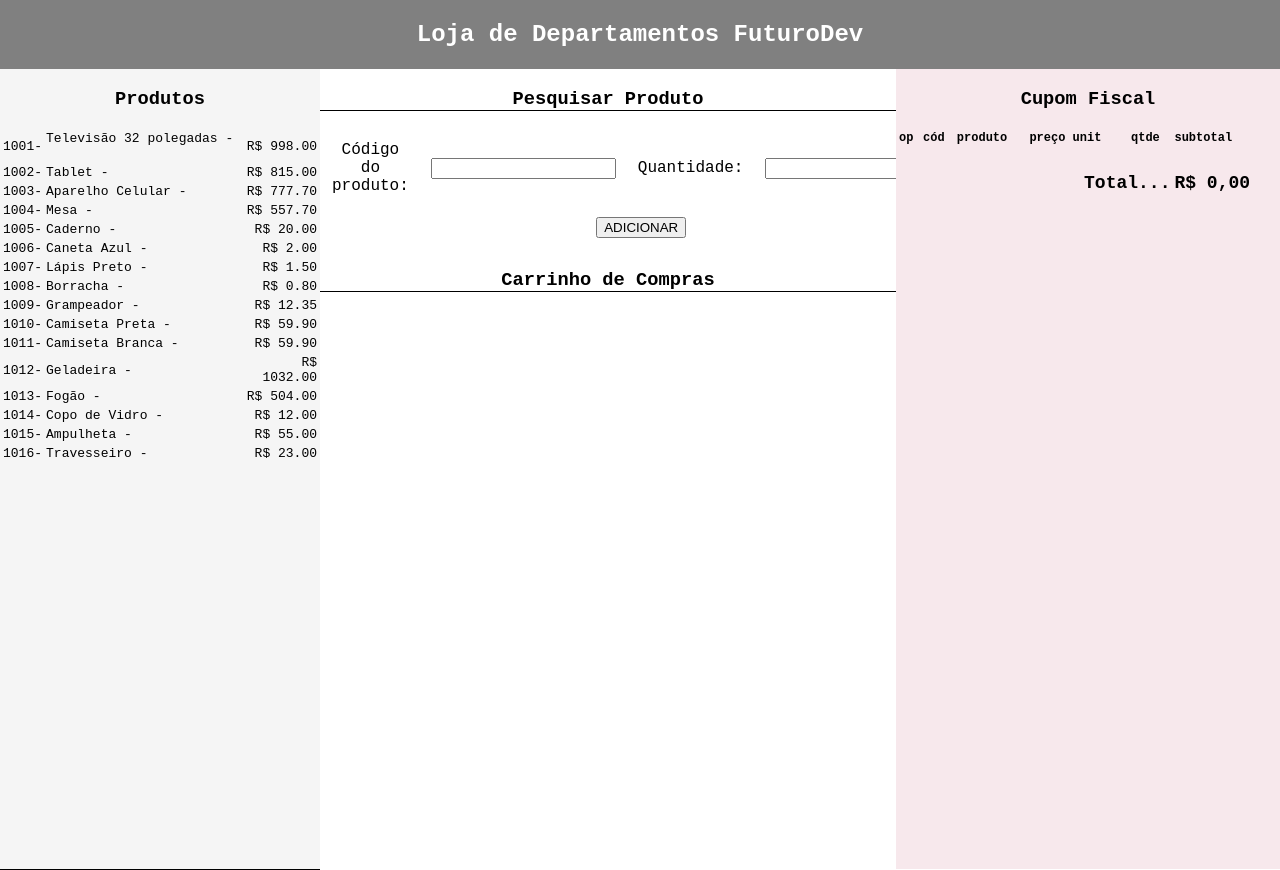
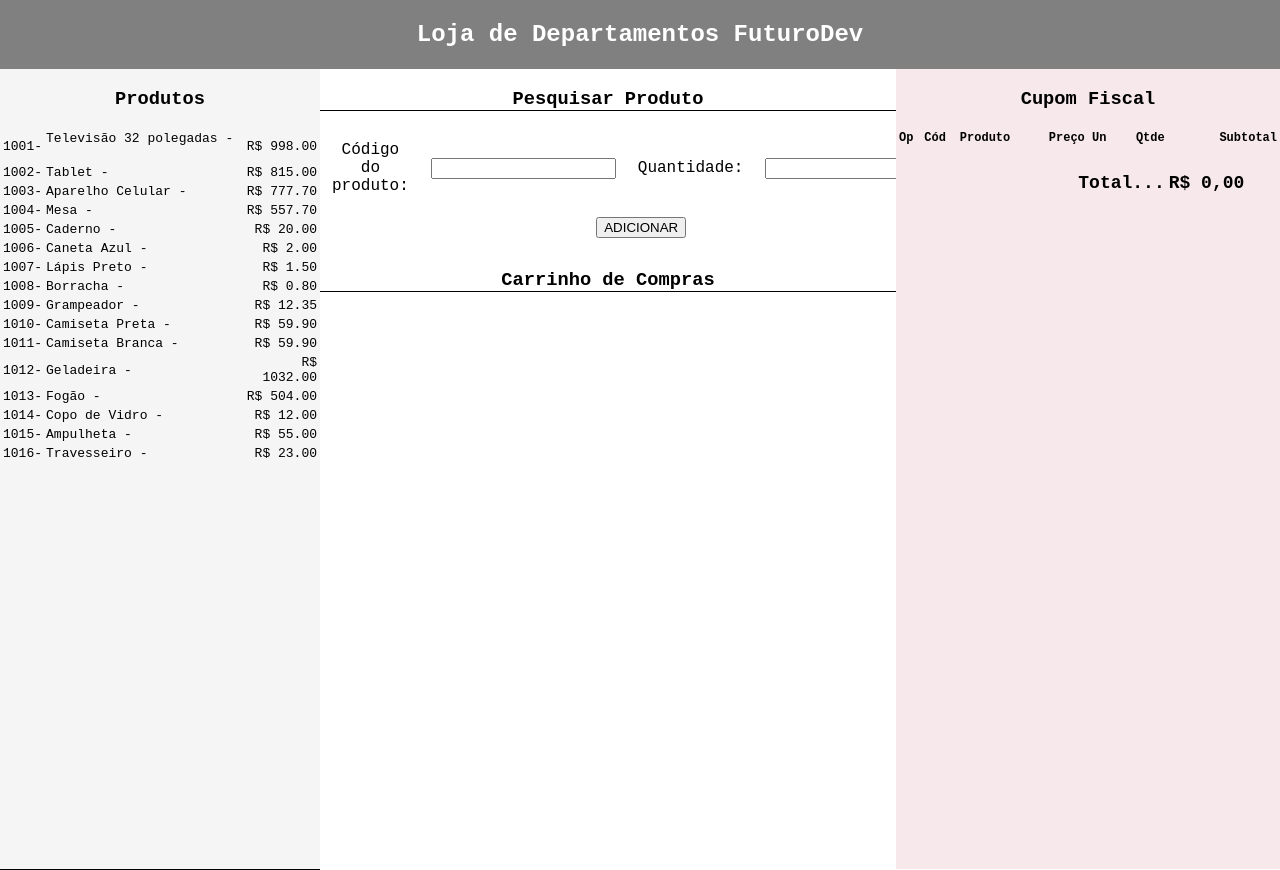
Before and after one commit to AneliseKipper/projeto-modulo-1, a React (Create React App) app: page / in a window 1280 px wide. Built offline with nearby package versions, Linux system fonts and the light colour scheme.

Commit message:
configuração dos títulos da table cupom fiscal e ajustes tamanho da fonte para evitar a quera de linha

```diff
--- a/src/components/CupomFiscal/index.js
+++ b/src/components/CupomFiscal/index.js
@@ -14,10 +14,8 @@ let soma = 0;
       soma -=element.qtde *element.preco
     }
 
-
   }
  });
-
 
   return (
     <>
@@ -27,26 +25,24 @@ let soma = 0;
 
     <table style={{textAlign:'left',width:'100%', fontSize:'xsmall'}}>
     <thead><tr>
-          <th>op</th>
-          <th>cód</th>
-          <th>produto</th>
-          <th>preço unit</th>
-          <th>qtde</th>
-          <th>subtotal</th>
-          </tr></thead>
+          <th>Op</th>
+          <th>Cód</th>
+          <th>Produto</th>
+          <th align='center'>Preço Un</th>
+          <th align='right'>Qtde</th>
+          <th align='right'>Subtotal</th>
+          </tr> </thead>
       <tbody>
-
 
         {cupon.map((p,i)=>{
           return(
             <tr key={i}>
               <td>{p.op}</td>
               <td>{p.codigo}</td>
-
               <td>{p.descricao}</td>
-              <td>{p.preco.toLocaleString('pt-BR', {style: 'currency', currency: 'BRL'})}</td>
-              <td>{p.qtde}</td>
-              <td>{(p.preco * p.qtde).toLocaleString('pt-BR', {style: 'currency', currency: 'BRL'})}</td>
+              <td align='right'>{p.preco.toLocaleString('pt-BR', {style: 'currency', currency: 'BRL'})}</td>
+              <td align='right'>{p.qtde}</td>
+              <td align='right'>{(p.preco * p.qtde).toLocaleString('pt-BR', {style: 'currency', currency: 'BRL'})}</td>
             </tr>
           )
         })
```
